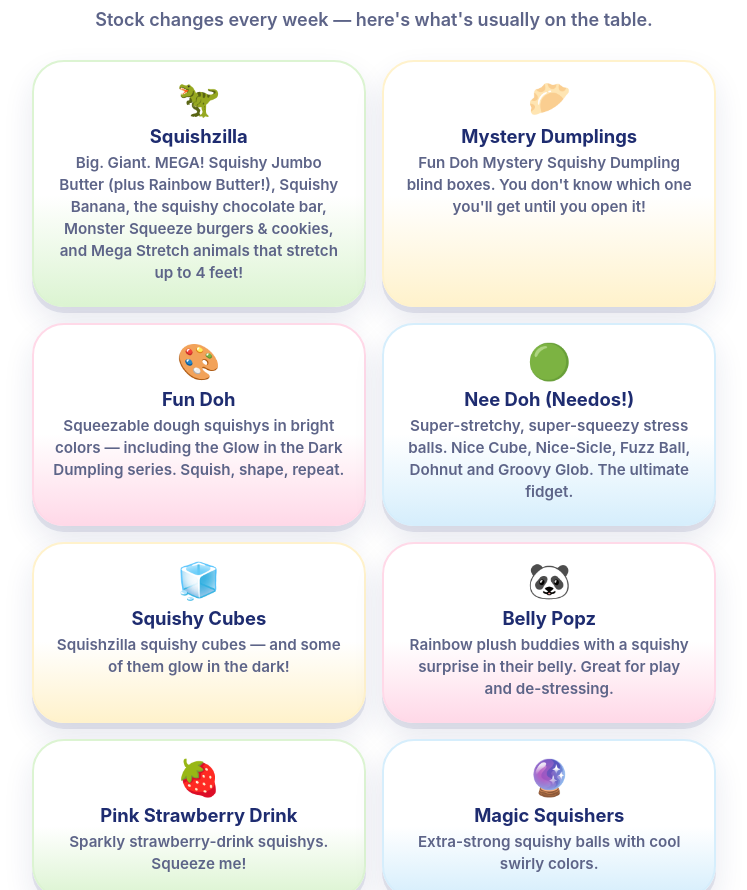
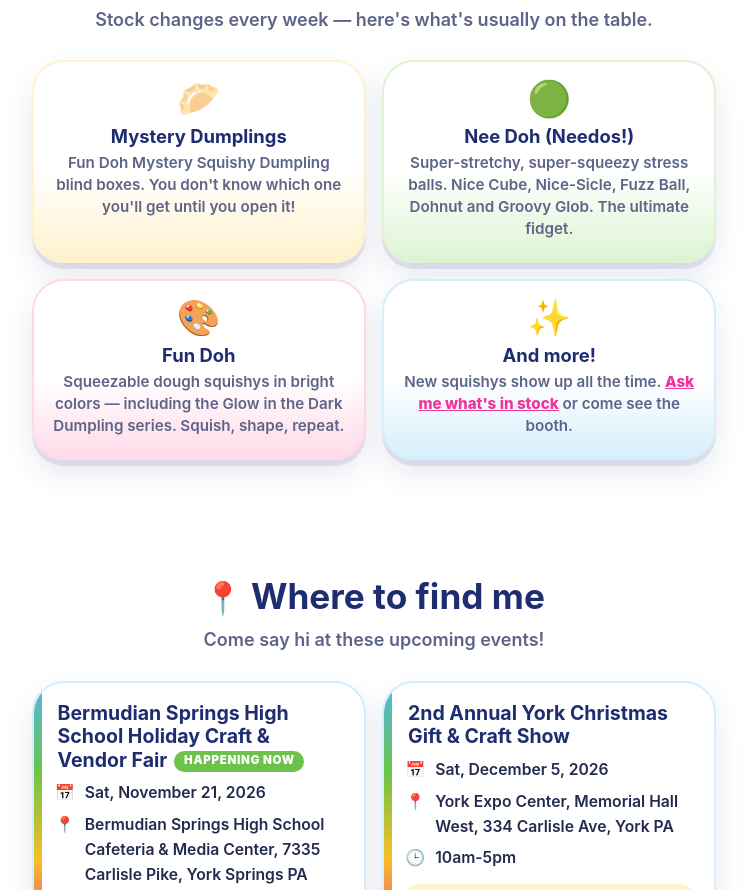
Before and after one commit to invalidprince/sawyers-squishys, a website: page index.html in a window 1280 px wide. Shown: the part 660-1550 px from the top of the page, without its empty margins (266-1013 px from the left). Drawn offline with Linux system fonts and the light colour scheme.

Commit message:
Trim 'What I sell' back to four cards

```diff
--- a/index.html
+++ b/index.html
@@ -53,15 +53,15 @@
     <h2 id="shop-h"><span class="emoji" aria-hidden="true">🧸</span> What I sell</h2>
     <p class="section-sub">Stock changes every week — here's what's usually on the table.</p>
     <div class="products">
-      <article class="product product-green">
-        <span class="product-emoji" aria-hidden="true">🦖</span>
-        <h3>Squishzilla</h3>
-        <p>Big. Giant. MEGA! Squishy Jumbo Butter (plus Rainbow Butter!), Squishy Banana, the squishy chocolate bar, Monster Squeeze burgers &amp; cookies, and Mega Stretch animals that stretch up to 4 feet!</p>
-      </article>
       <article class="product product-yellow">
         <span class="product-emoji" aria-hidden="true">🥟</span>
         <h3>Mystery Dumplings</h3>
         <p>Fun Doh Mystery Squishy Dumpling blind boxes. You don't know which one you'll get until you open it!</p>
+      </article>
+      <article class="product product-green">
+        <span class="product-emoji" aria-hidden="true">🟢</span>
+        <h3>Nee Doh (Needos!)</h3>
+        <p>Super-stretchy, super-squeezy stress balls. Nice Cube, Nice-Sicle, Fuzz Ball, Dohnut and Groovy Glob. The ultimate fidget.</p>
       </article>
       <article class="product product-pink">
         <span class="product-emoji" aria-hidden="true">🎨</span>
@@ -69,31 +69,6 @@
         <p>Squeezable dough squishys in bright colors — including the Glow in the Dark Dumpling series. Squish, shape, repeat.</p>
       </article>
       <article class="product product-blue">
-        <span class="product-emoji" aria-hidden="true">🟢</span>
-        <h3>Nee Doh (Needos!)</h3>
-        <p>Super-stretchy, super-squeezy stress balls. Nice Cube, Nice-Sicle, Fuzz Ball, Dohnut and Groovy Glob. The ultimate fidget.</p>
-      </article>
-      <article class="product product-yellow">
-        <span class="product-emoji" aria-hidden="true">🧊</span>
-        <h3>Squishy Cubes</h3>
-        <p>Squishzilla squishy cubes — and some of them glow in the dark!</p>
-      </article>
-      <article class="product product-pink">
-        <span class="product-emoji" aria-hidden="true">🐼</span>
-        <h3>Belly Popz</h3>
-        <p>Rainbow plush buddies with a squishy surprise in their belly. Great for play and de-stressing.</p>
-      </article>
-      <article class="product product-green">
-        <span class="product-emoji" aria-hidden="true">🍓</span>
-        <h3>Pink Strawberry Drink</h3>
-        <p>Sparkly strawberry-drink squishys. Squeeze me!</p>
-      </article>
-      <article class="product product-blue">
-        <span class="product-emoji" aria-hidden="true">🔮</span>
-        <h3>Magic Squishers</h3>
-        <p>Extra-strong squishy balls with cool swirly colors.</p>
-      </article>
-      <article class="product product-blue product-wide">
         <span class="product-emoji" aria-hidden="true">✨</span>
         <h3>And more!</h3>
         <p>New squishys show up all the time. <a href="#contact">Ask me what's in stock</a> or come see the booth.</p>
```
